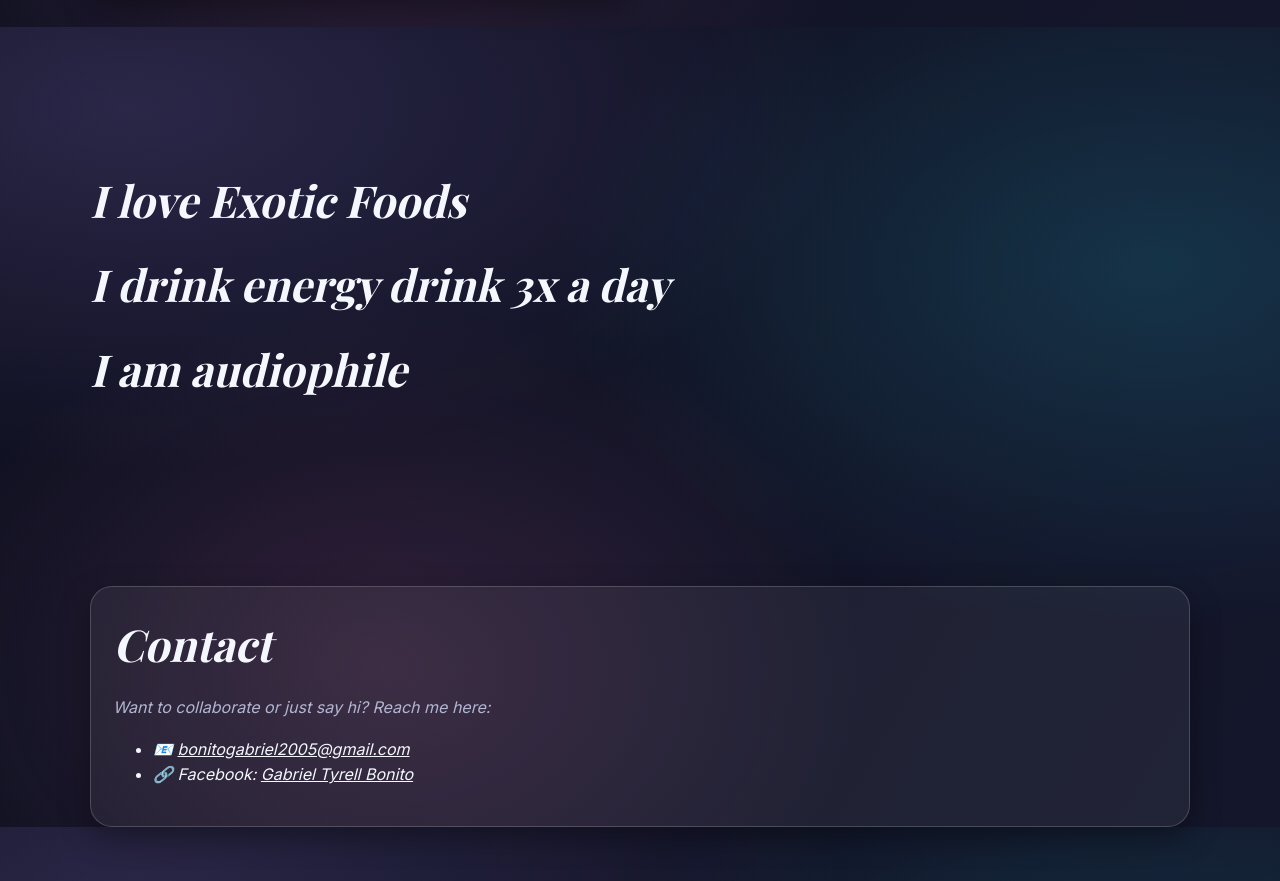
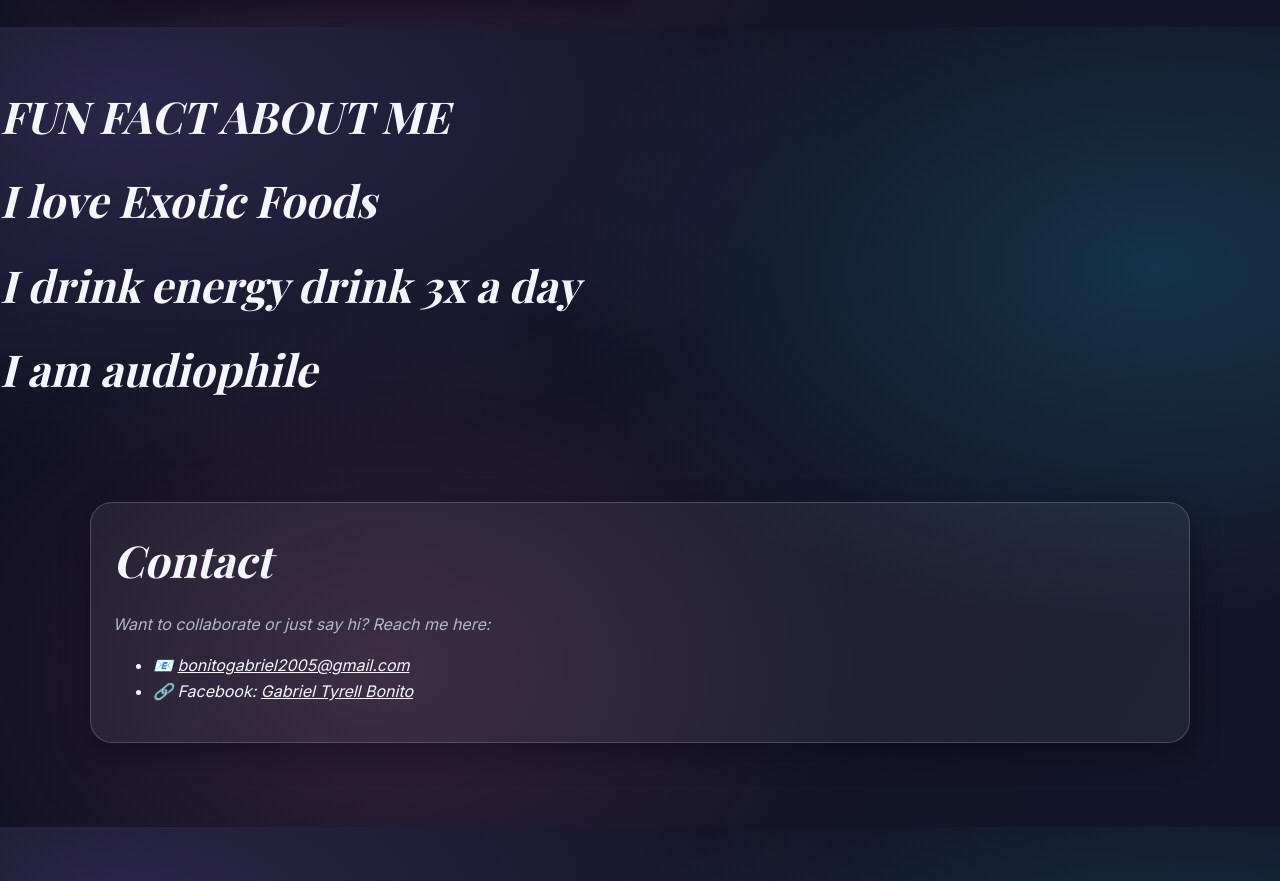
Before and after one commit to davinkii260/Gabriel_repo, a plain HTML site: page index.html in a window 1280 px wide. Shown: the part 2373-3254 px from the top of the page. Drawn offline with nearby package versions, Linux system fonts and the light colour scheme.

Commit message:
Update index.html

```diff
--- a/index.html
+++ b/index.html
@@ -200,7 +200,7 @@
   </section>
 
   <!-- Fun Fact About Me -->
-  <section id="Fun Fact About Me" class="container">
+  <h2 class="reveal">FUN FACT ABOUT ME</h2>
     <h2 class="reveal">I love Exotic Foods</h2>
     <h2 class="reveal">I drink energy drink 3x a day</h2>
     <h2 class="reveal">I am audiophile</h2>
```
